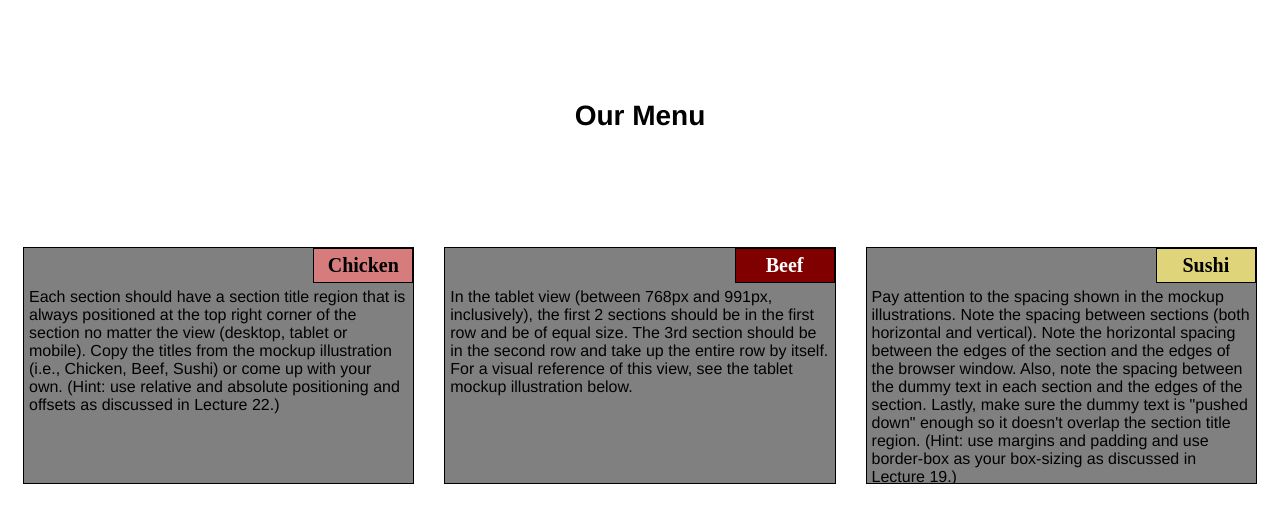
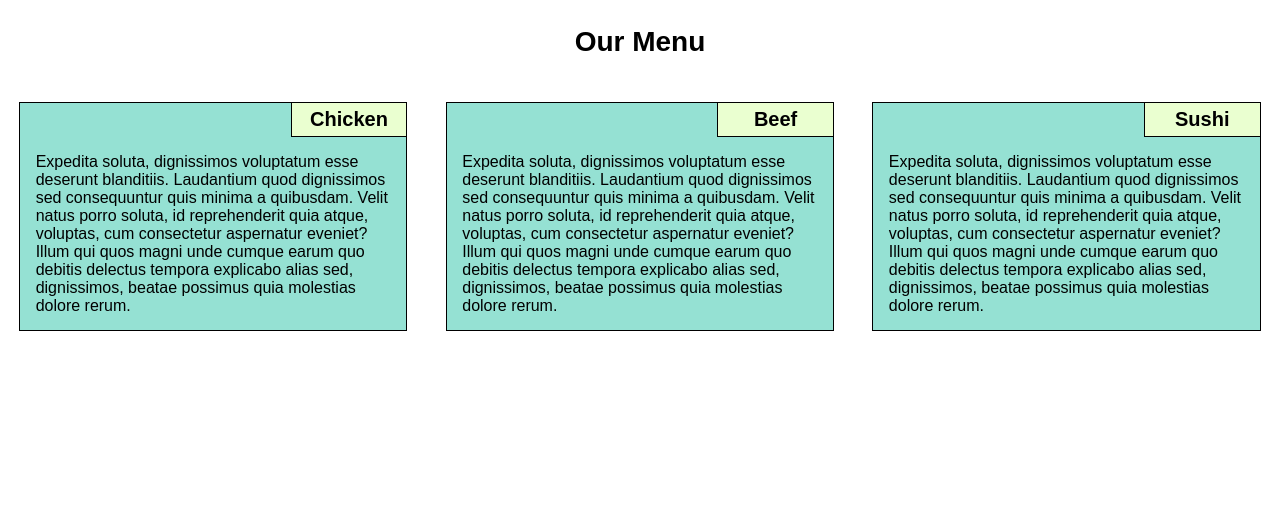
Before and after one commit to opemipo90210/module2-solution, a plain HTML site: page index.html in a window 1280 px wide. Drawn offline with Linux system fonts and the light colour scheme; files that its build step writes are made by us from their sources.

Commit message:
Update index.html

```diff
--- a/index.html
+++ b/index.html
@@ -1,170 +1,47 @@
 <!DOCTYPE html>
-<html>
+<html lang="en">
+    <head>
+        <meta charset="UTF-8">
 
-<head>
-    <meta charset="utf-8">
-    <title>module2-solution</title>
-</head>
-<style>
-    /*basic style*/
-    * {
-        box-sizing: border-box;
-    }
+        <meta name="view-port" content="width=device-width, initial-scale=1.0">
 
-    body {
-        background-color: white;
-    }
+        <title>Coursera-Peer-graded-Assignment-Module-2-Coding-Assignment</title>
 
-    h1 {
-        margin: 100px;
-        text-align: center;
-        font-family: Helvetica;
-        font-weight: bold;
-        font-size: 175%;
-    }
+        <link rel="stylesheet" href="Css/style.css">
+        <style>
 
-    section {
-        position: relative;
-        padding: 15px;
-        width: 100%;
-    }
+        </style>
+    </head>
+    <body>
+        <h1>Our Menu</h1>
+        <section class="col-lg-4 col-md-6 col-sm-12">
+            <div  class="container">
+                <h3>Chicken</h3>
 
-    p {
-        position: relative;
-        clear: right;
-    }
+                <p>
+                    Expedita soluta, dignissimos voluptatum esse deserunt blanditiis. Laudantium quod dignissimos sed consequuntur quis minima a quibusdam. Velit natus porro soluta, id reprehenderit quia atque, voluptas, cum consectetur aspernatur eveniet? Illum qui quos magni unde cumque earum quo debitis delectus tempora explicabo alias sed, dignissimos, beatae possimus quia molestias dolore rerum.
+                </p>
+            </div>
+        </section>
 
-    div {
-        position: relative;
-        background-color: gray;
-        border: 1px solid black;
-        width: 100%;
-        margin-left: auto;
-        margin-right: auto;
-        margin-bottom: auto;
-    }
+        <section class="col-lg-4 col-md-6 col-sm-12">
+            <div class="container">
+                <h3>Beef</h3>
 
-    .sub1 {
-        float: right;
-        width: 100px;
-        padding: 5px;
-        margin: 0px;
-        border: 1px solid black;
-        text-align: center;
-        font-size: 125%;
-        font-weight: bold;
-        background-color: rgb(214, 124, 124);
+                <p>
+                    Expedita soluta, dignissimos voluptatum esse deserunt blanditiis. Laudantium quod dignissimos sed consequuntur quis minima a quibusdam. Velit natus porro soluta, id reprehenderit quia atque, voluptas, cum consectetur aspernatur eveniet? Illum qui quos magni unde cumque earum quo debitis delectus tempora explicabo alias sed, dignissimos, beatae possimus quia molestias dolore rerum.
+                </p>
+            </div>
+        </section>
 
-    }
+        <section class="col-lg-4 col-md-12 col-sm-12">
+            <div class="container">
+                <h3>Sushi</h3>
 
-    .sub2 {
-        float: right;
-        color: white;
-        width: 100px;
-        padding: 5px;
-        margin: 0px;
-        border: 1px solid black;
-        text-align: center;
-        font-size: 125%;
-        font-weight: bold;
-        background-color: maroon;
-
-    }
-
-    .sub3 {
-        color: black;
-        float: right;
-        width: 100px;
-        padding: 5px;
-        margin: 0px;
-        border: 1px solid black;
-        text-align: center;
-        font-size: 125%;
-        font-weight: bold;
-        background-color: rgb(223, 212, 121);
-
-    }
-
-    .content {
-        padding: 5px;
-        border: none;
-        background-color: gray;
-        font-family: Helvetica;
-        color: black;
-        margin: 0px;
-        height: 200px;
-        overflow: auto;
-    }
-
-    .row {
-        width: 90%;
-    }
-
-    /*desktop version*/
-    @media (min-width: 992px) {
-        .column-lg-4 {
-            float: left;
-            width: 33.33%;
-        }
-    }
-
-    /*tablet version*/
-    @media (min-width: 768px) and (max-width: 991px) {
-        .colmn-md-6 {
-            float: left;
-            width: 50%;
-            margin-left: auto;
-            margin-right: auto;
-        }
-
-        .colmn-md-12 {
-            float: left;
-            width: 100%;
-            margin-left: auto;
-            margin-right: auto;
-        }
-    }
-
-    /*mobile version*/
-    @media (max-width: 767px) {
-        .colmn-sm-12 {
-            float: left;
-            width: 100%;
-        }
-    }
-</style>
-
-<body>
-    <h1>Our Menu</h1>
-    <section class="column-lg-4 colmn-md-6 colmn-sm-12">
-        <div>
-            <p class="sub1">Chicken</p>
-            <p class="content">
-                Each section should have a section title region that is always positioned at the top right corner of the
-                section no matter the view (desktop, tablet or mobile). Copy the titles from the mockup illustration
-                (i.e., Chicken, Beef, Sushi) or come up with your own. (Hint: use relative and absolute positioning and
-                offsets as discussed in Lecture 22.)
-            </p>
-        </div>
-    </section>
-    <section class="column-lg-4 colmn-md-6 colmn-sm-12">
-        <div>
-            <p class="sub2">Beef</p>
-            <p class="content">In the tablet view (between 768px and 991px, inclusively), the first 2 sections should be
-                in the first row and be of equal size. The 3rd section should be in the second row and take up the
-                entire row by itself. For a visual reference of this view, see the tablet mockup illustration below.</p>
-        </div>
-    </section>
-    <section class="column-lg-4 colmn-md-12 colmn-sm-12">
-        <div>
-            <p class="sub3">Sushi</p>
-            <p class="content">Pay attention to the spacing shown in the mockup illustrations. Note the spacing between
-                sections (both horizontal and vertical). Note the horizontal spacing between the edges of the section
-                and the edges of the browser window. Also, note the spacing between the dummy text in each section and
-                the edges of the section. Lastly, make sure the dummy text is "pushed down" enough so it doesn't overlap
-                the section title region. (Hint: use margins and padding and use border-box as your box-sizing as
-                discussed in Lecture 19.)</p>
-        </div>
-</body>
-
+                <p>
+                    Expedita soluta, dignissimos voluptatum esse deserunt blanditiis. Laudantium quod dignissimos sed consequuntur quis minima a quibusdam. Velit natus porro soluta, id reprehenderit quia atque, voluptas, cum consectetur aspernatur eveniet? Illum qui quos magni unde cumque earum quo debitis delectus tempora explicabo alias sed, dignissimos, beatae possimus quia molestias dolore rerum.
+                </p>
+            </div>
+        </section>
+    </body>
 </html>
```
